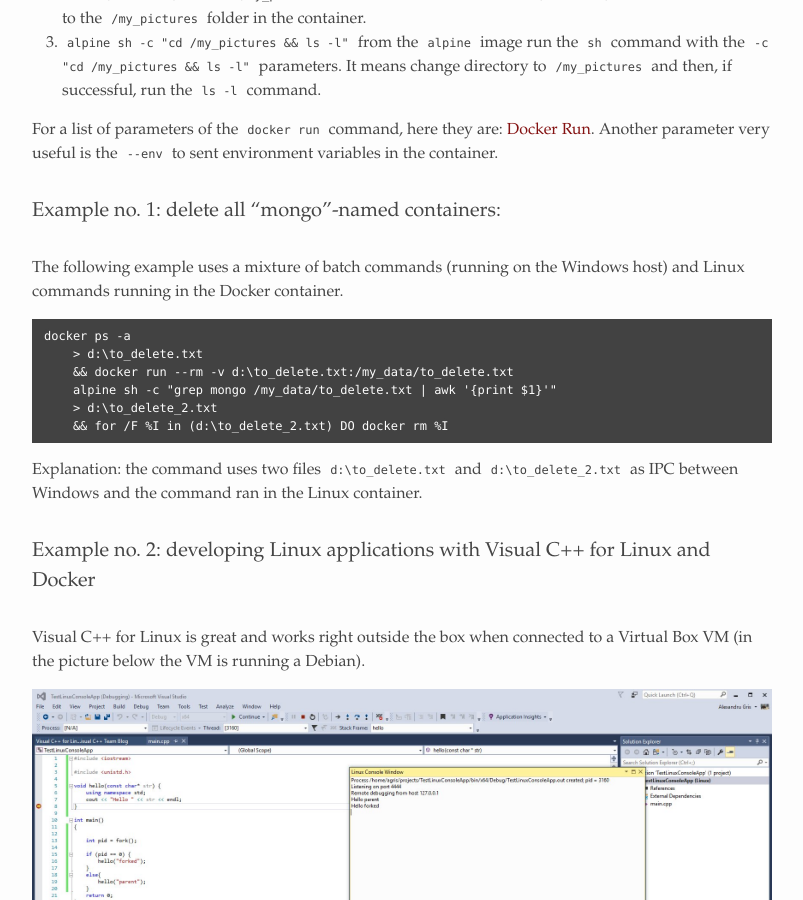
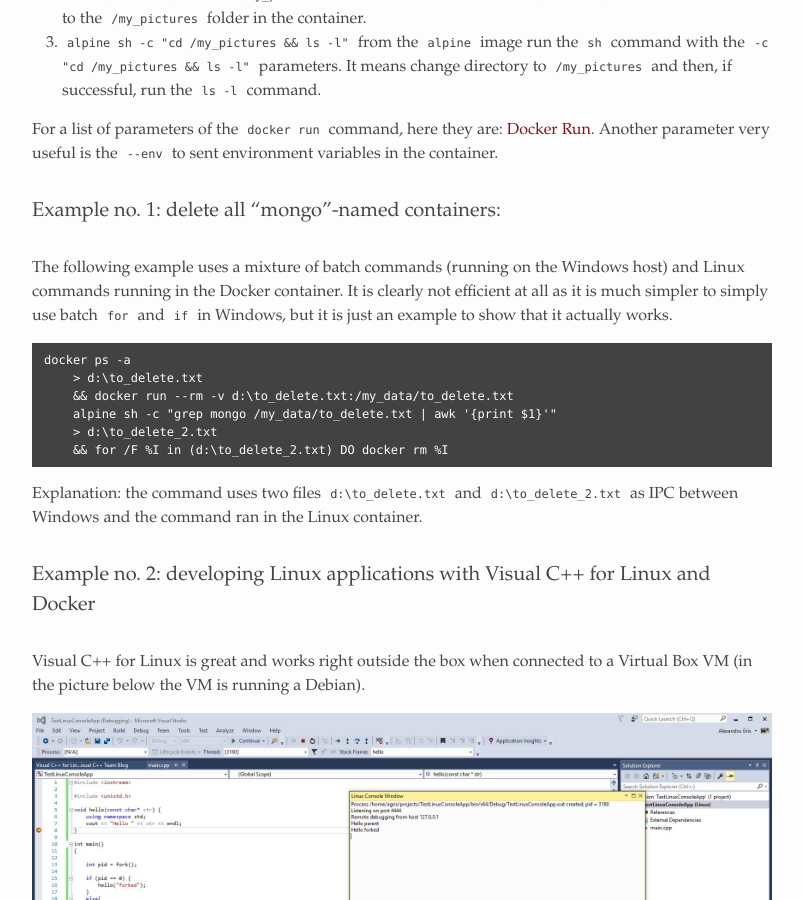
Before and after one commit to alexandrugris/my-jekyll-tech-blog, a Jekyll site: the page built from MyBlog/_posts/2017-02-25-Docker-Containers - 2.markdown, in a window 1280 px wide and 900 px high, scrolled down 2642 px. Shown: the whole window, without its empty margins (238-1041 px from the left). Built offline with Jekyll 4.4.1, drawn with Linux system fonts in a browser that asks for light colours.

Commit message:
small change

````diff
--- a/MyBlog/_posts/2017-02-25-Docker-Containers - 2.markdown
+++ b/MyBlog/_posts/2017-02-25-Docker-Containers - 2.markdown
@@ -49,7 +49,7 @@ For a list of parameters of the `docker run` command, here they are: [Docker Run
 
 ### Example no. 1: delete all "mongo"-named containers:
 
-The following example uses a mixture of batch commands (running on the Windows host) and Linux commands running in the Docker container.
+The following example uses a mixture of batch commands (running on the Windows host) and Linux commands running in the Docker container. It is clearly not efficient at all as it is much simpler to simply use batch `for` and `if` in Windows, but it is just an example to show that it actually works.
 
 ```
 docker ps -a
````
